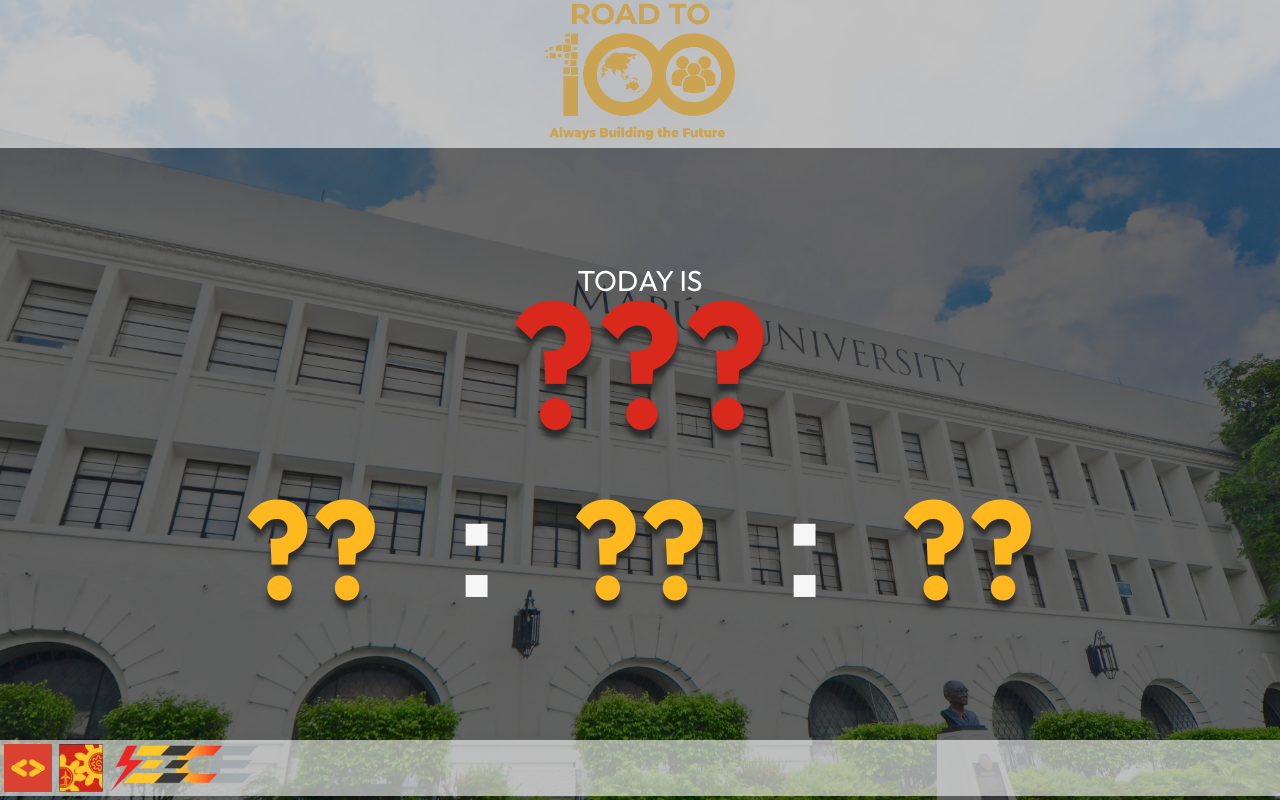
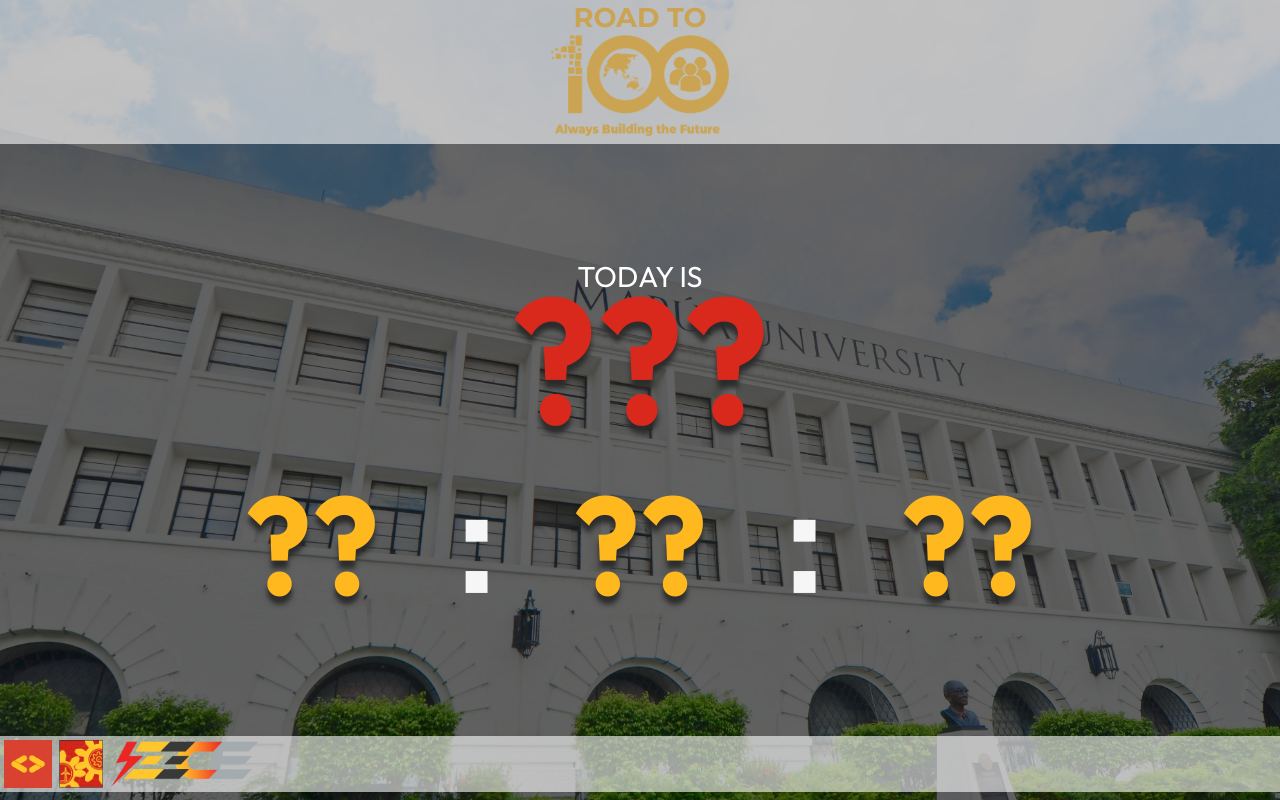
Before and after one commit to gdsc-mapua/Mapua100, a plain HTML site: page index.html in a window 1280 px wide. Drawn offline with Linux system fonts and the light colour scheme; no server answers.

Commit message:
fix height

```diff
--- a/index.html
+++ b/index.html
@@ -8,6 +8,7 @@
         <style>
             :root {
                 --header-height: 18vh;
+                --header-padding: 1vh;
                 --header-logo-ratio: 5;
                 --footer-height: 7vh;
                 --font-scale: 15;
@@ -61,11 +62,13 @@
             }
 
             header {
+                height: var(--header-height);
+                padding: calc(var(--header-padding) / 2);
                 background-color: rgba(255, 255, 255, var(--hf-opacity));
             }
 
             header > img {
-                height: calc((var(--header-height) / var(--header-logo-ratio)) * (var(--header-logo-ratio) - 1));
+                height: calc(((var(--header-height) - var(--header-padding)) / var(--header-logo-ratio)) * (var(--header-logo-ratio) - 1));
                 padding: 4px;
             }
 
@@ -74,7 +77,7 @@
                 font-family: 'Montserrat';
                 font-weight: bold;
                 text-transform: uppercase;
-                font-size: calc(var(--header-height) / var(--header-logo-ratio));
+                font-size: calc((var(--header-height) - var(--header-padding)) / var(--header-logo-ratio));
                 line-height: 1em;
             }
 
```
